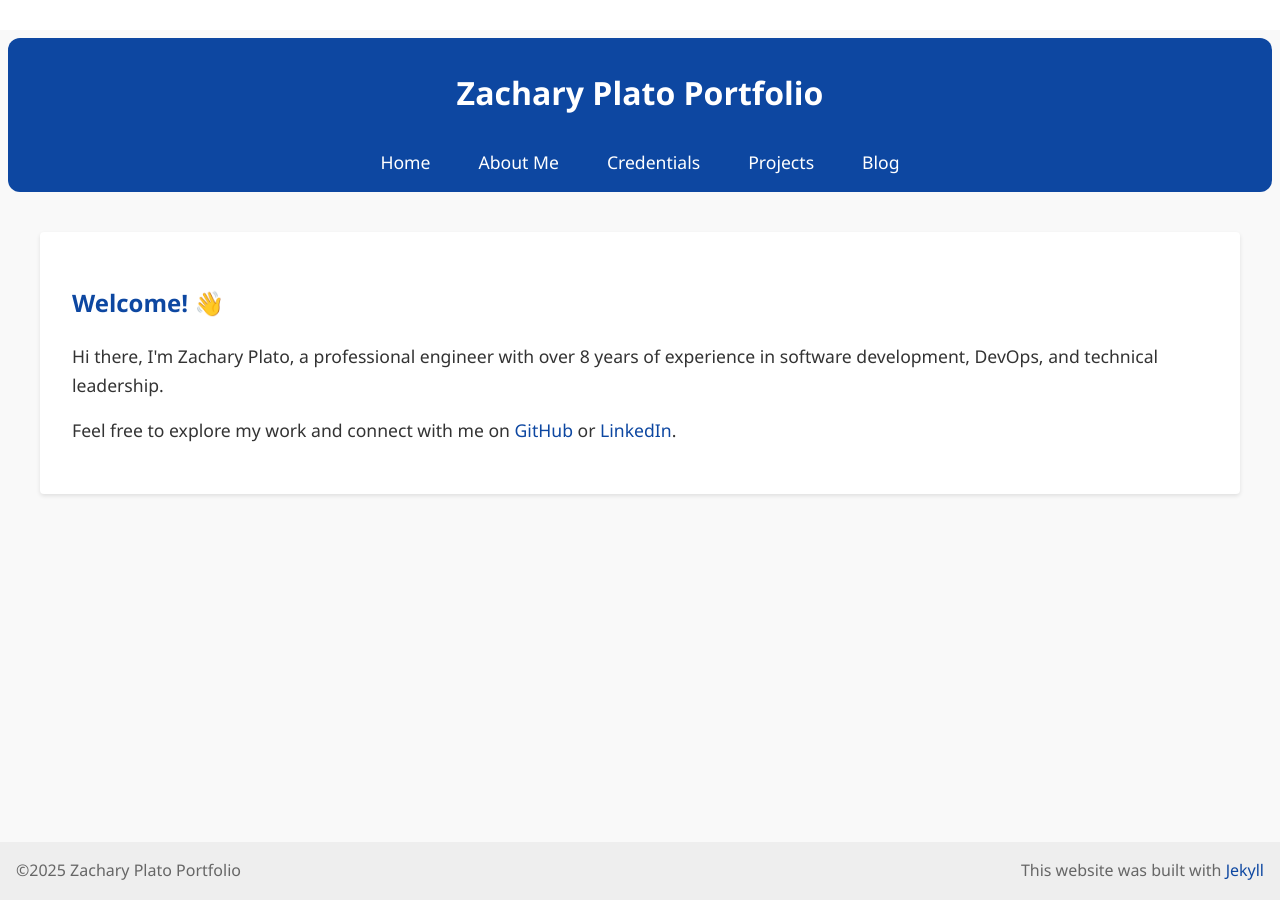
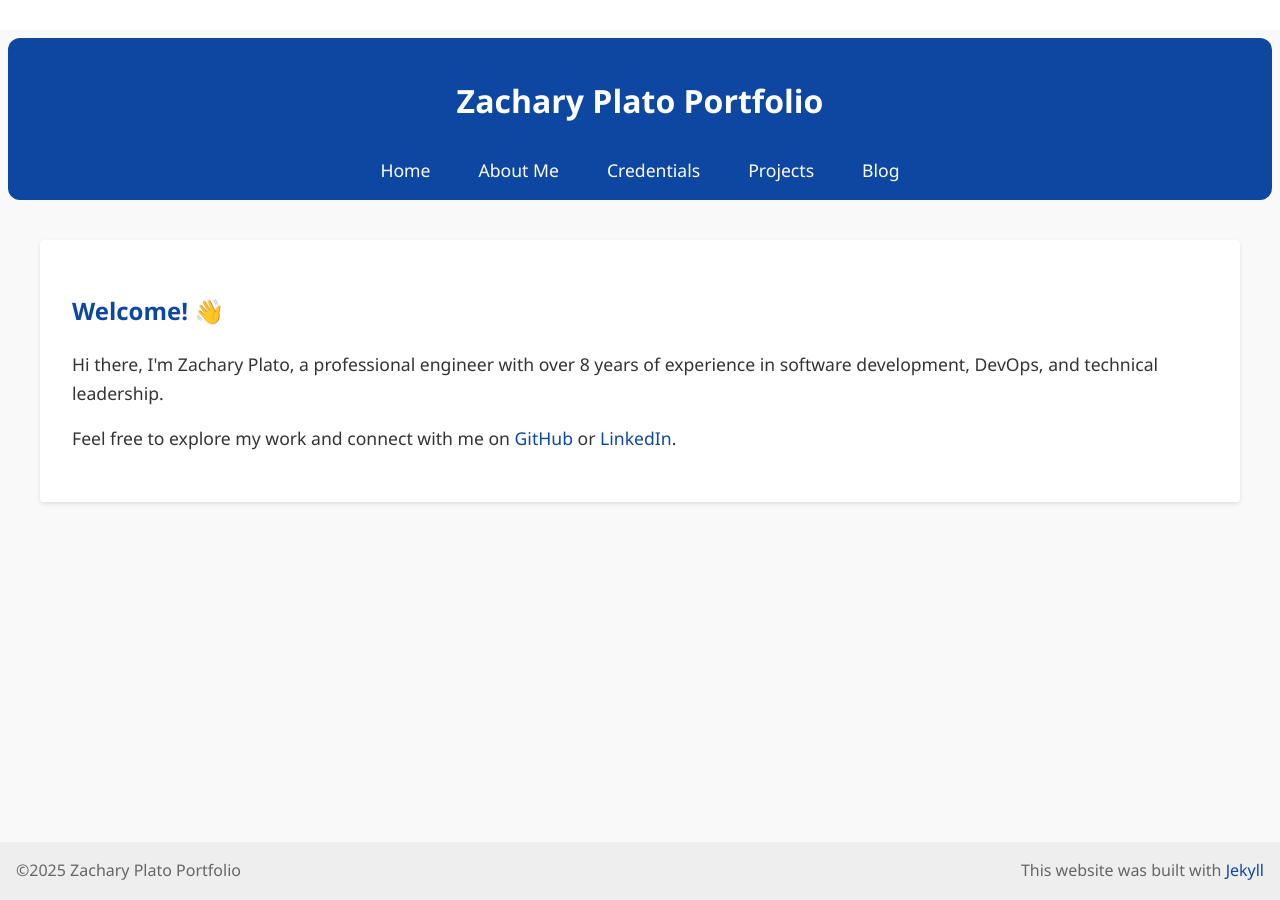
Before and after one commit to zplato/zplato.github.io, a Jekyll site: the page built from index.html, in a window 1280 px wide. Built offline with Jekyll 4.4.1, drawn with Linux system fonts in a browser that asks for light colours.

Commit message:
init site

```diff
--- a/_layouts/default.html
+++ b/_layouts/default.html
@@ -11,7 +11,7 @@
       top: 0;
       z-index: 1000;
       background-color: #0d47a1;
-      padding: 0.5rem 0;
+      padding: 1rem 0 0.5rem 0;
     }
 
     header h1 {
@@ -46,7 +46,7 @@
         position: fixed;
         top: 0;
         left: 0;
-        padding: 7rem 0 2rem 0;
+        padding: 6rem 0 2rem 0;
         z-index: 998;
         pointer-events: none;
       }
@@ -59,7 +59,7 @@
       .hamburger {
         display: block;
         position: absolute;
-        top: 2.5rem;
+        top: 0.75rem;
         right: 1.5rem;
         width: 30px;
         height: 22px;
```
